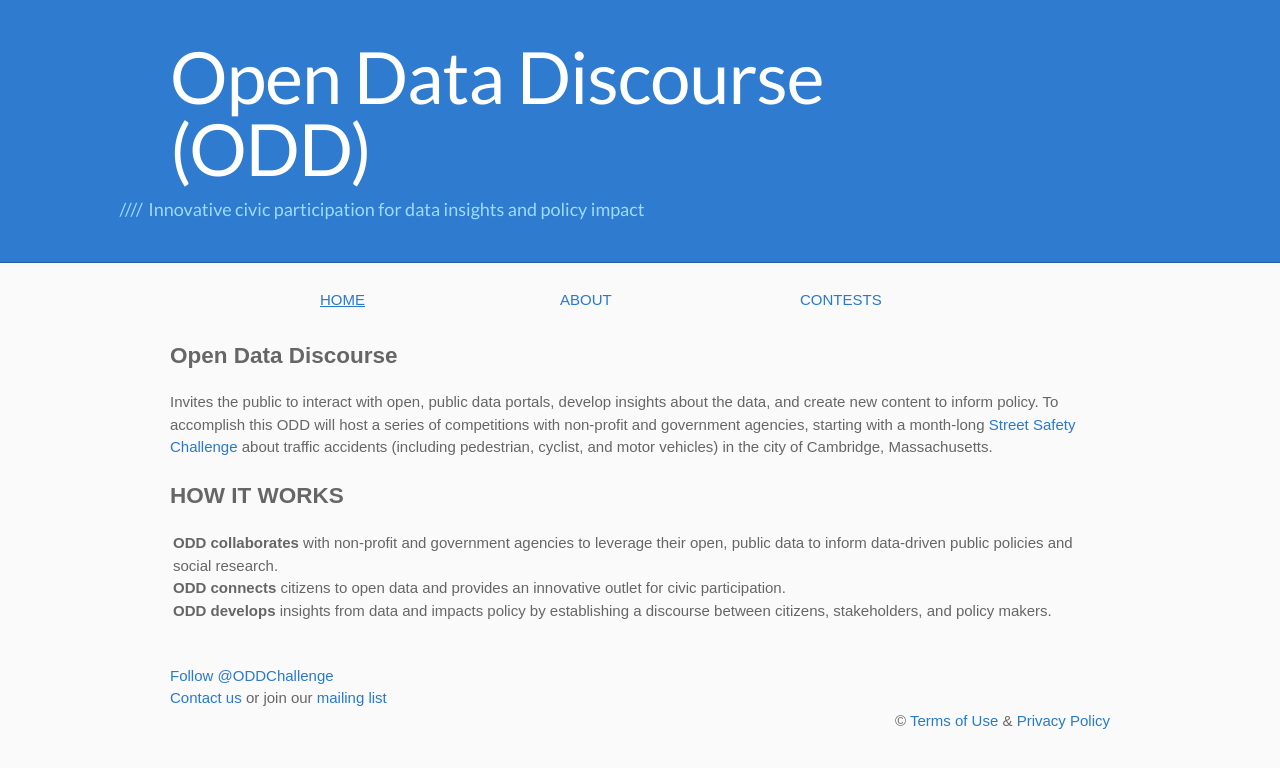
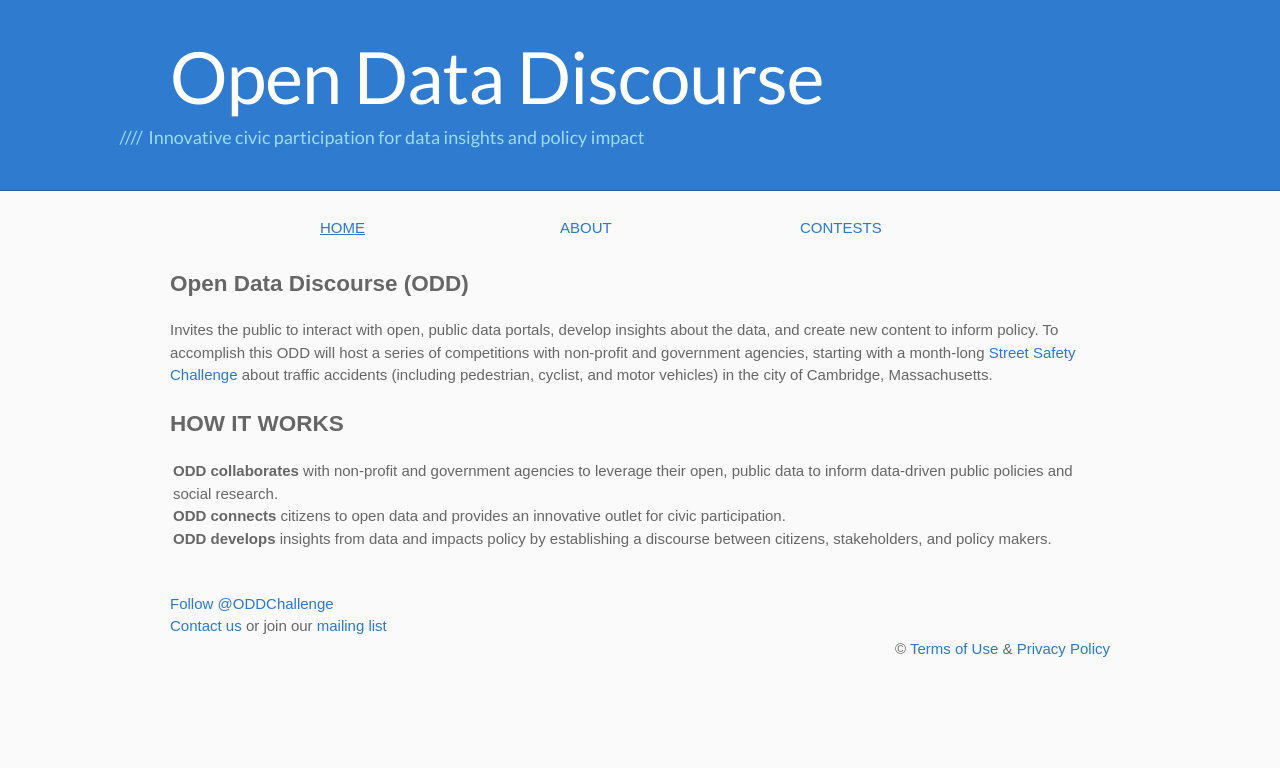
Before and after one commit to canadeau/canadeau.github.io, a plain HTML site: page index.html in a window 1280 px wide. Drawn offline with Linux system fonts and the light colour scheme.

Commit message:
Fix header

```diff
--- a/index.html
+++ b/index.html
@@ -15,7 +15,7 @@
   <body>
     <header>
       <div class="inner">
-        <h1>Open Data Discourse (ODD)</h1>
+        <h1>Open Data Discourse</h1>
         <h4>Innovative civic participation for data insights and policy impact</h4>
       </div>
     </header>
@@ -29,7 +29,7 @@
       <div class="inner clearfix">
         <div id="content">
           <div id="intro">
-            <h2><strong>Open Data Discourse</strong></h2>
+            <h2><strong>Open Data Discourse (ODD)</strong></h2>
             <p>
               Invites the public to interact with open, public data portals, develop insights about the data, and create new content to inform policy.  To accomplish this ODD will host a series of competitions with non-profit and government agencies, starting with a month-long <a href="/contests" target="_blank">Street Safety Challenge</a> about traffic accidents (including pedestrian, cyclist, and motor vehicles) in the city of Cambridge, Massachusetts.
             </p>
```
